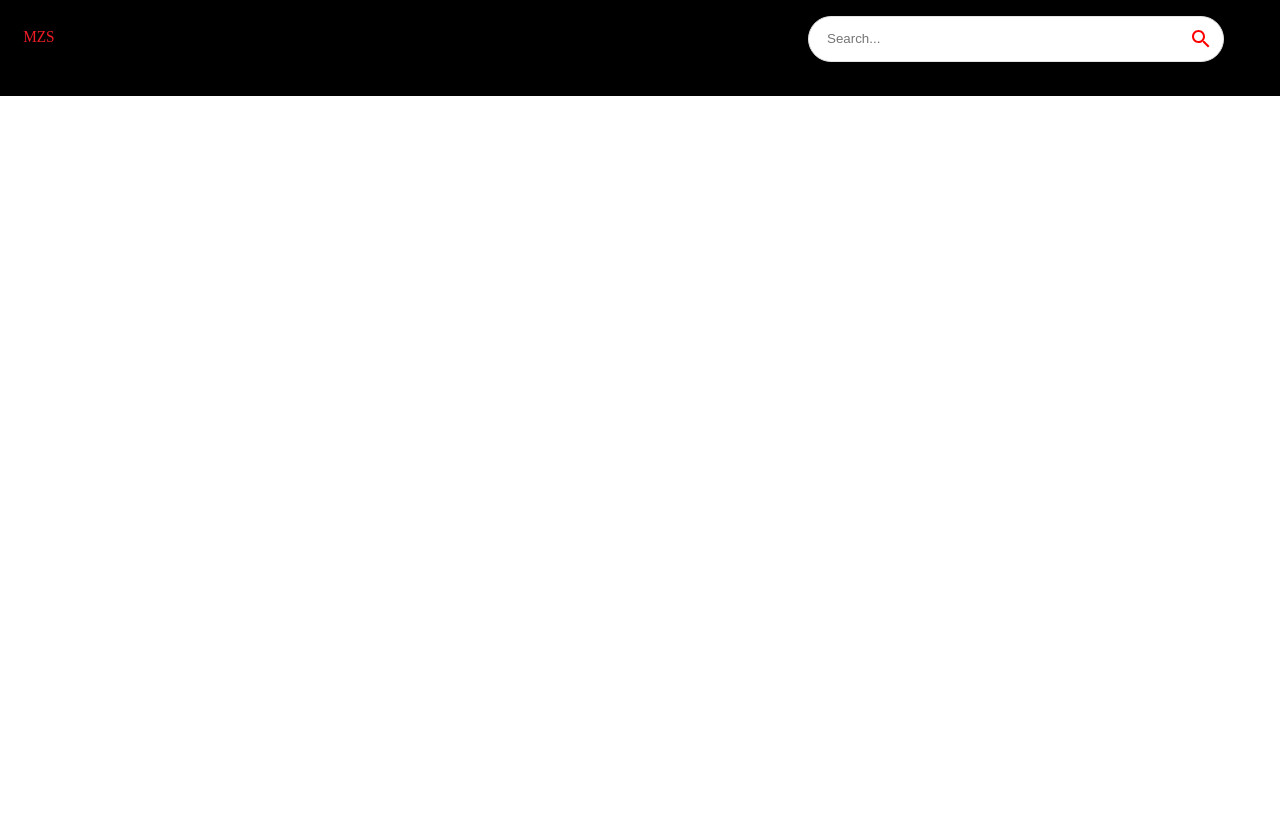
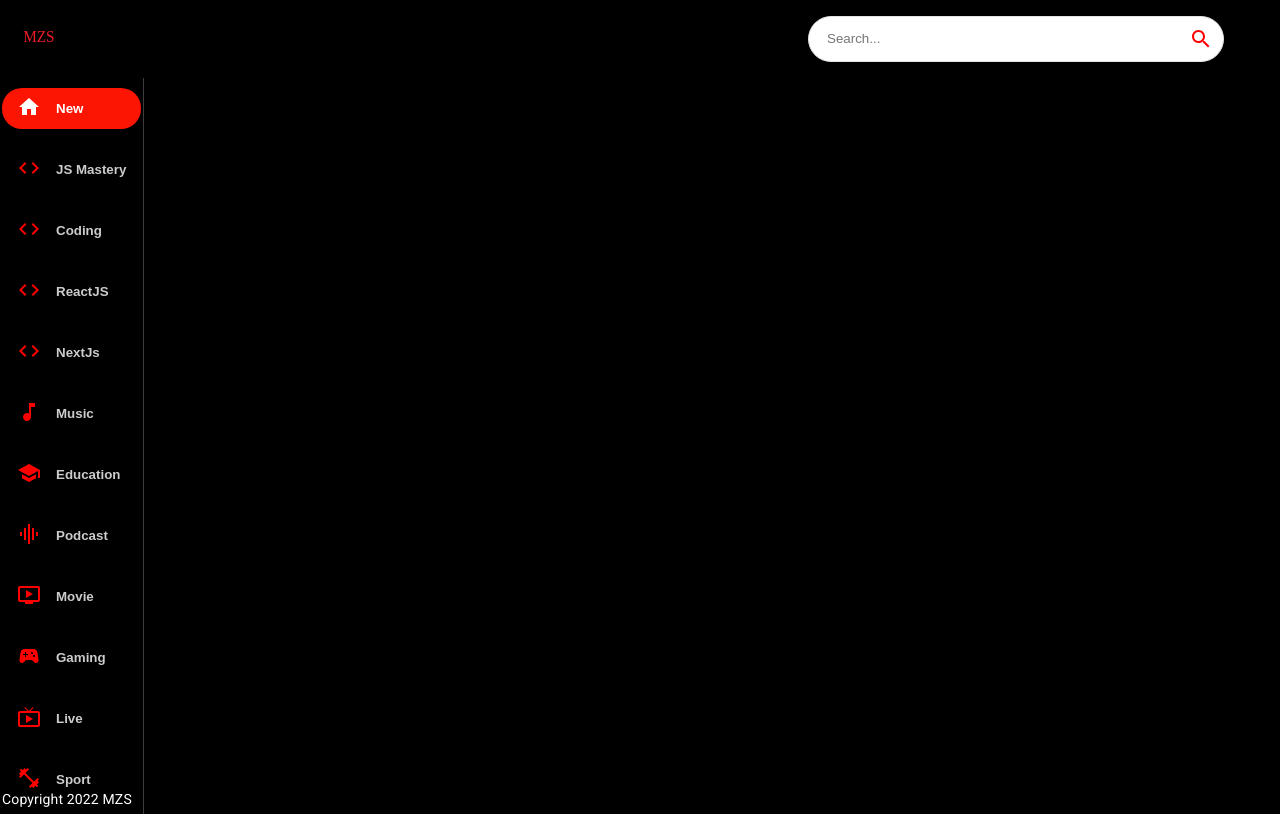
Before and after one commit to mdzahidcoto/Youtube-Clone, a React (Create React App) app: page / in a window 1280 px wide. Shown: the top 816 px of the page. Built offline with nearby package versions, Linux system fonts and the light colour scheme.

Commit message:
silebar menu ui added successfully

```diff
--- a/src/component/Feed.jsx
+++ b/src/component/Feed.jsx
@@ -2,9 +2,17 @@ import React, {useState, useEffect} from 'react';
 import { Box, Stack, Typography } from '@mui/material';
 import {  } from '@mui/icons-material';
 
+import SideBar from './SideBar';
+
 const Feed = () => {
   return (
-    <div>Feed</div>
+    <Stack sx={{ flexDirection: {sx: 'column', md: 'row'}}}>
+      <Box sx={{ height: { sx: 'auto', md: '92vh'}, borderRight: '1px solid #3d3d3d', px: {sm: 0, md: '2px'}}}>
+        <SideBar />
+
+        <Typography className='copyright' variant='body2' sx={{mt: 1.5, color: '#fff'}}>Copyright 2022 MZS</Typography>
+      </Box>
+    </Stack>
   )
 }
 
--- /dev/null
+++ b/src/component/SideBar.jsx
@@ -0,0 +1,39 @@
+import React from "react";
+import { Stack } from "@mui/material";
+import { categories } from "../utilities/Constant";
+
+const selectedCategory = "New";
+
+const SideBar = () => (
+  <Stack
+    direction="row"
+    sx={{
+      overFlowY: "auto",
+      height: { sx: "auto", md: "95%" },
+      flexDirection: { md: "column" },
+    }}
+  >
+    {categories.map((category) => (
+      <button
+        className="category-btn"
+        style={{
+          background: category.name === selectedCategory && "#fc1503",
+          color: "white",
+        }}
+        key={category.name}
+      >
+        <span
+          style={{
+            color: category.name === selectedCategory ? "white" : "red",
+            marginRight: "15px"
+          }}
+        >
+          {category.icon}
+        </span>
+        <span style={{ opacity: category.name === selectedCategory ? "1" : "0.8" }}>{category.name}</span>
+      </button>
+    ))}
+  </Stack>
+);
+
+export default SideBar;
--- a/src/index.css
+++ b/src/index.css
@@ -61,13 +61,13 @@ a {
     transition: all 0.3s ease;
 }
 
-@media screen and (min-width: 900px) {
+@media screen and (max-width: 900px) {
     .category-btn {
         margin: 10px;
     }
 }
 
-@media screen and (min-width: 800px) {
+@media screen and (max-width: 800px) {
     .copyright{
         display: none !important;
     }
```
